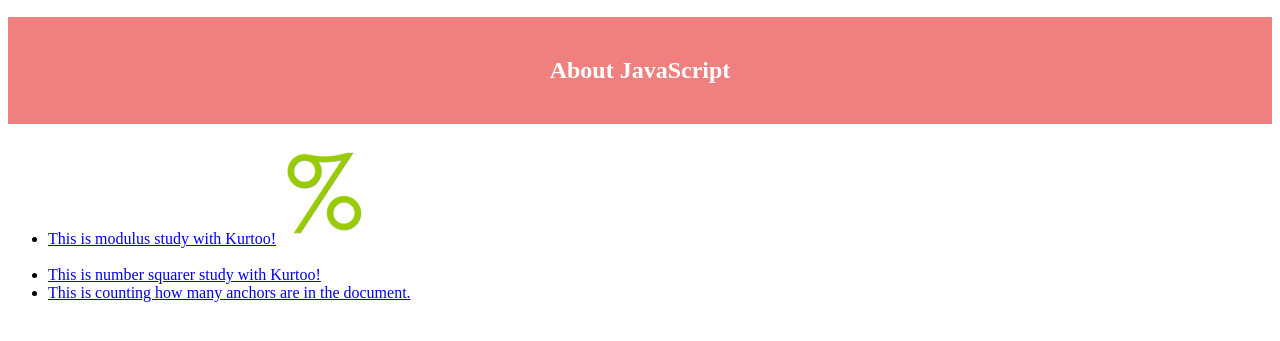
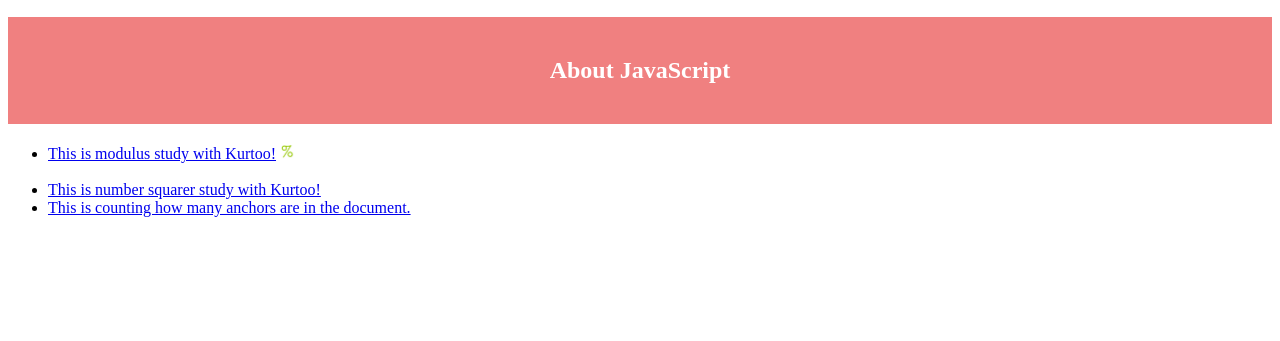
Before and after one commit to EvaTomlinson/study-notes, a plain HTML site: page index.html in a window 1280 px wide. Shown: the part 87-428 px from the top of the page. Drawn offline with Linux system fonts and the light colour scheme.

Commit message:
down sized the symbol

```diff
--- a/index.html
+++ b/index.html
@@ -13,7 +13,10 @@
 </body>
 
 <ul>
-  <li><a href="modulus.html">This is modulus study with Kurtoo!</a><img src="images/modulus.jpg" alt="A symbol of modulus" width="100" height="100"></li>
+  <li>
+    <a href="modulus.html">This is modulus study with Kurtoo!</a>
+    <img src="images/modulus.jpg" alt="A symbol of modulus" width="15" height="15">
+  </li>
   <br /> <!-- Linebreaker, it does not need open and close tags. I can just use it like this. -->
   <li><a href="picknumber.html">This is number squarer study with Kurtoo!</a></li>
    <li><a href="anchor.html">This is counting how many anchors are in the document.</a></li>
```
